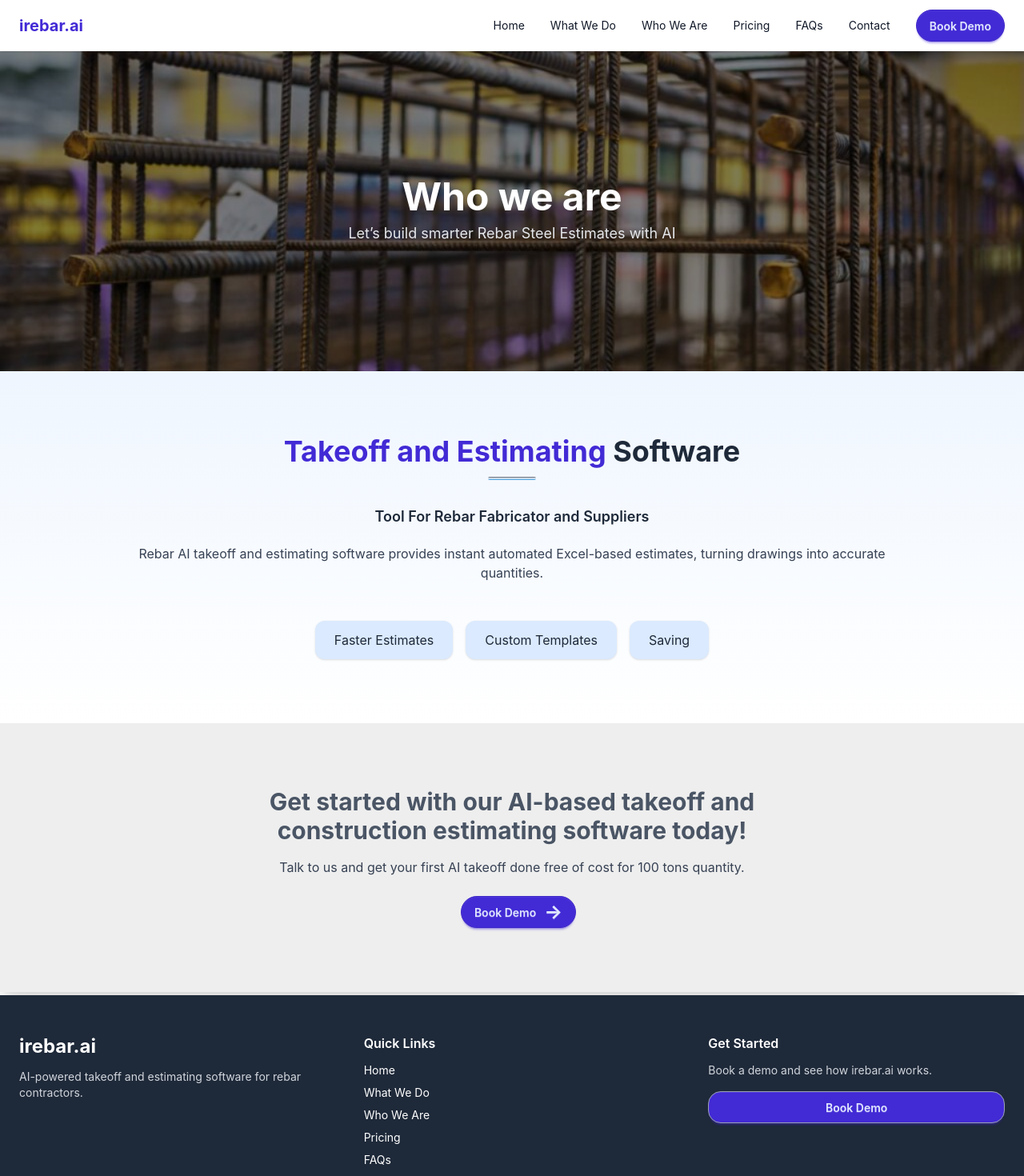
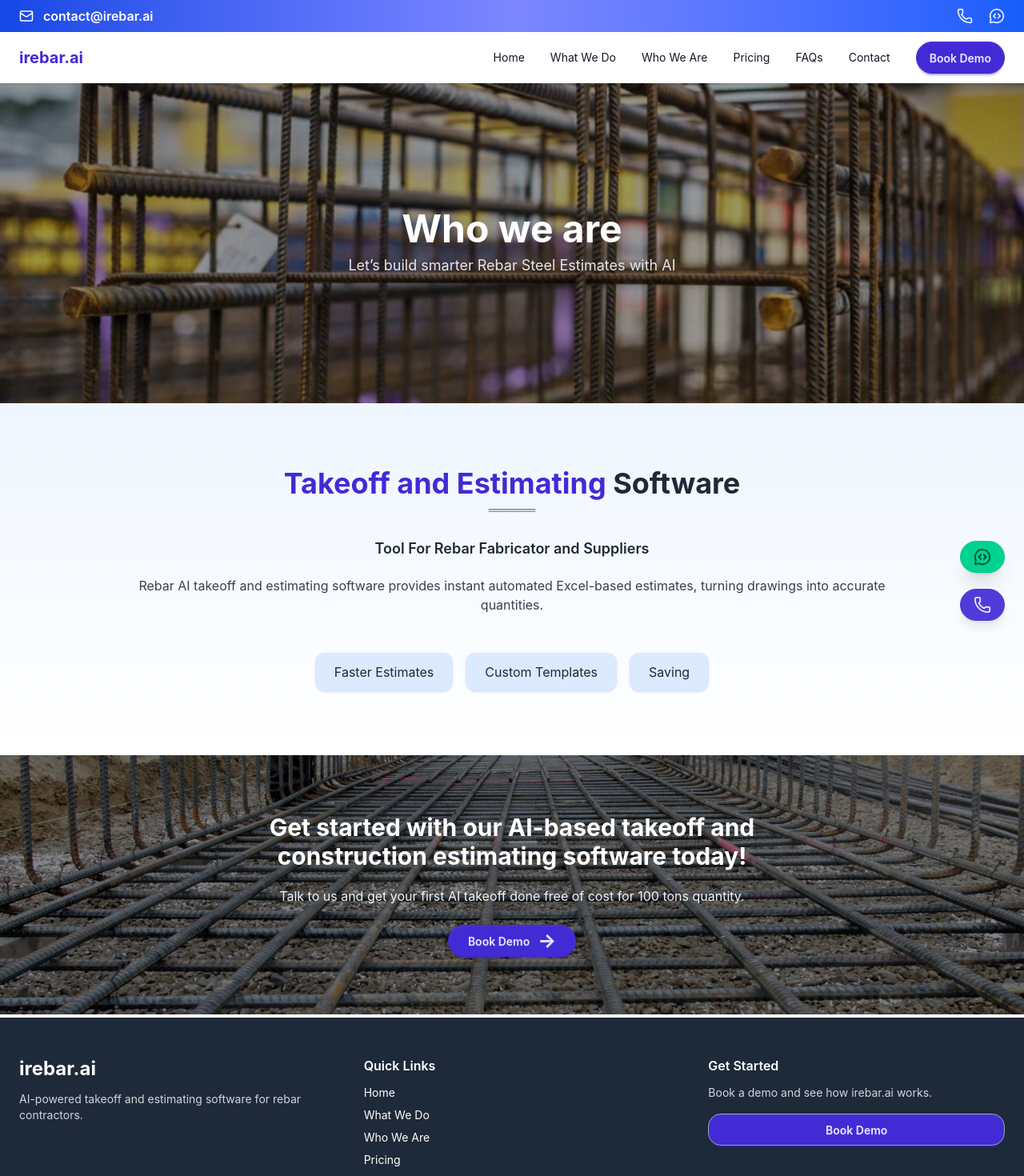
Before and after one commit to Anshika-9-tiwari/irebar.ai, a Next.js app: page /who-we-are in a window 1280 px wide. Shown: the top 1470 px of the page at 80% size. Built offline with nearby package versions, Linux system fonts and the light colour scheme.

Commit message:
irebarsite 4th commit

```diff
--- a/app/contact/page.tsx
+++ b/app/contact/page.tsx
@@ -18,7 +18,7 @@ export default function ContactPage() {
         />
 
         {/* Overlay */}
-        <div className="absolute inset-0 bg-black/50"></div>
+        <div className="absolute inset-0 bg-black/40"></div>
 
         {/* Content */}
         <div className="relative z-10 text-center text-white px-4">
--- a/app/faqs/page.tsx
+++ b/app/faqs/page.tsx
@@ -39,7 +39,7 @@ export default function FAQ() {
         />
 
         {/* Overlay */}
-        <div className="absolute inset-0 bg-black/50"></div>
+        <div className="absolute inset-0 bg-black/40"></div>
 
         {/* Content */}
         <div className="relative z-10 text-center text-white px-4">
--- a/app/layout.tsx
+++ b/app/layout.tsx
@@ -2,6 +2,8 @@ import "./globals.css";
 import Navbar from "@/components/layouts/Navbar";
 import Footer from "@/components/layouts/Footer";
 import type { Metadata } from "next";
+import FloatingButtons from "@/components/layouts/whatsappfloat";
+import TopBar from "@/components/layouts/TopBar";
 
 export const metadata: Metadata = {
   title: "irebar.ai - AI Takeoff & Estimating Software",
@@ -17,8 +19,11 @@ export default function RootLayout({
   return (
     <html lang="en">
       <body>
+
+        <TopBar/>
         <Navbar />
         <main>{children}</main>
+        <FloatingButtons />
         <Footer />
       </body>
     </html>
--- a/app/page.tsx
+++ b/app/page.tsx
@@ -18,7 +18,7 @@ export default function Home() {
         />
 
         {/* Overlay */}
-        <div className="absolute inset-0 bg-black/50"></div>
+        <div className="absolute inset-0 bg-black/40"></div>
 
         {/* Content */}
         <div className="relative z-10 text-center text-white px-4">
--- a/app/pricing/page.tsx
+++ b/app/pricing/page.tsx
@@ -4,6 +4,7 @@ import Image from "next/image";
 import { motion } from "framer-motion";
 // import type { Metadata } from "next";
 import Pricing from "@/components/home/pricing";
+import CTA from "@/components/home/Contact";
 
 // export const metadata: Metadata = {
 //   title: "Pricing | irebar.ai",
@@ -60,6 +61,7 @@ export default function PricingPage() {
       </section>
       <main>
         <Pricing/>
+        <CTA/>
       </main>
     </>
   );
--- a/app/what-we-do/page.tsx
+++ b/app/what-we-do/page.tsx
@@ -47,7 +47,7 @@ export default function WhatWeDoPage() {
           alt="Construction Banner"
           className="absolute inset-0 w-full h-full object-cover"
         />
-        <div className="absolute inset-0 bg-black/50"></div>
+        <div className="absolute inset-0 bg-black/40"></div>
 
         <h1 className="relative z-10 text-white text-3xl md:text-5xl font-bold">
           What We Do
--- a/app/who-we-are/page.tsx
+++ b/app/who-we-are/page.tsx
@@ -14,7 +14,7 @@ export default function page() {
         />
 
         {/* Overlay */}
-        <div className="absolute inset-0 bg-black/50"></div>
+        <div className="absolute inset-0 bg-black/40"></div>
 
         {/* Content */}
         <div className="relative z-10 text-center text-white px-4">
--- a/components/Contact/ContactForm.tsx
+++ b/components/Contact/ContactForm.tsx
@@ -1,6 +1,7 @@
 "use client";
 
 import { useState, ChangeEvent, FormEvent } from "react";
+import { MapPin, Phone, Mail } from "lucide-react";
 
 export default function ContactForm() {
   const [form, setForm] = useState({
@@ -57,10 +58,31 @@ export default function ContactForm() {
             Get a personalized demo with our product expert to explore how Rebar AI fully automates takeoffs & estimates for rebar steel supplies & contractors in the U.S. and Canada.
           </p>
 
-          <div className="text-sm text-gray-600 space-y-3">
-            <p><strong>Address:</strong> Advance Informatics, Noida, India</p>
-            <p><strong>Phone:</strong> +1-888-777-3048</p>
-            <p><strong>Email:</strong> contact@irebar.ai</p>
+          <div className="text-sm text-gray-600 space-y-4">
+            {/* Address */}
+            <div className="flex items-start gap-3">
+              <MapPin className="text-primary mt-1" size={18} />
+              <p>
+                <strong>Address :</strong> Advance Informatics, Noida, India
+              </p>
+            </div>
+
+            {/* Phone */}
+            <div className="flex items-center gap-3">
+              <Phone className="text-primary" size={18} />
+              <p>
+                <strong>Phone :</strong> +1-888-777-3048
+              </p>
+            </div>
+
+            {/* Email */}
+            <div className="flex items-center gap-3">
+              <Mail className="text-primary" size={18} />
+              <p>
+                <strong>Email:</strong> contact@irebar.ai
+              </p>
+            </div>
+
           </div>
         </div>
 
--- a/components/home/Contact.tsx
+++ b/components/home/Contact.tsx
@@ -2,20 +2,37 @@
 
 export default function CTA() {
   return (
-    <section className="py-20 bg-base-300 text-gray-600 text-center shadow-xl">
-      <div className="max-w-3xl mx-auto px-6">
+    <section className="relative py-18 text-white text-center">
 
-        <h2 className="text-xl md:text-3xl font-bold mb-4">
+      {/* Background Image */}
+      <div className="absolute inset-0">
+        <img
+          src="/Rebar-Takeoff-1.jpg"
+          alt="CTA Background"
+          className="w-full h-full object-cover"
+        />
+      </div>
+
+      {/* Overlay */}
+      <div className="absolute inset-0 bg-black/45"></div>
+
+      {/* Content */}
+      <div className="relative z-10 max-w-3xl mx-auto px-6">
+
+        <h2 className="text-xl md:text-3xl font-bold mb-5">
           Get started with our AI-based takeoff and construction estimating software today!
         </h2>
 
-        <p className="text-gray-700 mb-6">
+        <p className="text-gray-100 mb-6">
           Talk to us and get your first AI takeoff done free of cost for 100 tons quantity.
         </p>
 
-        <a href="contact" className="btn btn-primary rounded-full ml-4">
-            Book Demo
-            <span className="ml-1 text-2xl font-bold">→</span>
+        <a
+          href="/contact"
+          className="btn btn-primary rounded-full px-6"
+        >
+          Book Demo
+          <span className="ml-1 text-2xl font-bold">→</span>
         </a>
 
       </div>
--- /dev/null
+++ b/components/layouts/TopBar.tsx
@@ -0,0 +1,46 @@
+"use client";
+
+import { Mail, Phone,  MessageCircleCode } from "lucide-react";
+
+export default function TopBar() {
+  return (
+    <div className="w-full bg-gradient-to-r from-blue-700 via-indigo-400 to-blue-600 text-white text-md font-semibold backdrop-blur-md">
+      <div className="max-w-7xl mx-auto px-6 py-2 flex items-center justify-between">
+
+        {/* LEFT - Email */}
+        <div className="flex items-center gap-3 ">
+          <Mail size={18} />
+          <a
+            href="mailto:contact@irebar.ai"
+            className="hover:underline "
+          >
+            contact@irebar.ai
+          </a>
+        </div>
+
+        {/* RIGHT - Icons */}
+        <div className="flex items-center gap-5">
+
+          {/* Call */}
+          <a
+            href="tel:+919810017750"
+            className="hover:scale-110 transition duration-200  animate-pulse"
+          >
+            <Phone size={20} />
+          </a>
+
+          {/* WhatsApp */}
+          <a
+            href="https://wa.me/919810017750?text=Hi%20I%20want%20a%20demo"
+            target="_blank"
+            rel="noopener noreferrer"
+            className="hover:scale-110 transition duration-200 animate-pulse"
+          >
+            <MessageCircleCode size={20} />
+          </a>
+
+        </div>
+      </div>
+    </div>
+  );
+}
--- /dev/null
+++ b/components/layouts/whatsappfloat.tsx
@@ -0,0 +1,30 @@
+"use client";
+
+import { Phone, MessageCircleCode } from "lucide-react";
+
+export default function FloatingButtons() {
+  return (
+    <div className="fixed bottom-6 right-6 z-50 flex flex-col gap-3">
+
+      {/* WhatsApp */}
+      <a
+        href="https://wa.me/919810017750"
+        target="_blank"
+        rel="noopener noreferrer"
+        className="btn btn-success rounded-full shadow-xl hover:scale-110 transition-all duration-300 animate-bounce"
+      >
+        <MessageCircleCode size={22} />
+
+      </a>
+
+      {/* Call */}
+      <a
+        href="tel:+919810017750"
+        className="btn btn-primary rounded-full shadow-lg hover:scale-110 transition-all duration-300 animate-pulse"
+      >
+        <Phone size={22} />
+      </a>
+
+    </div>
+  );
+}
```
